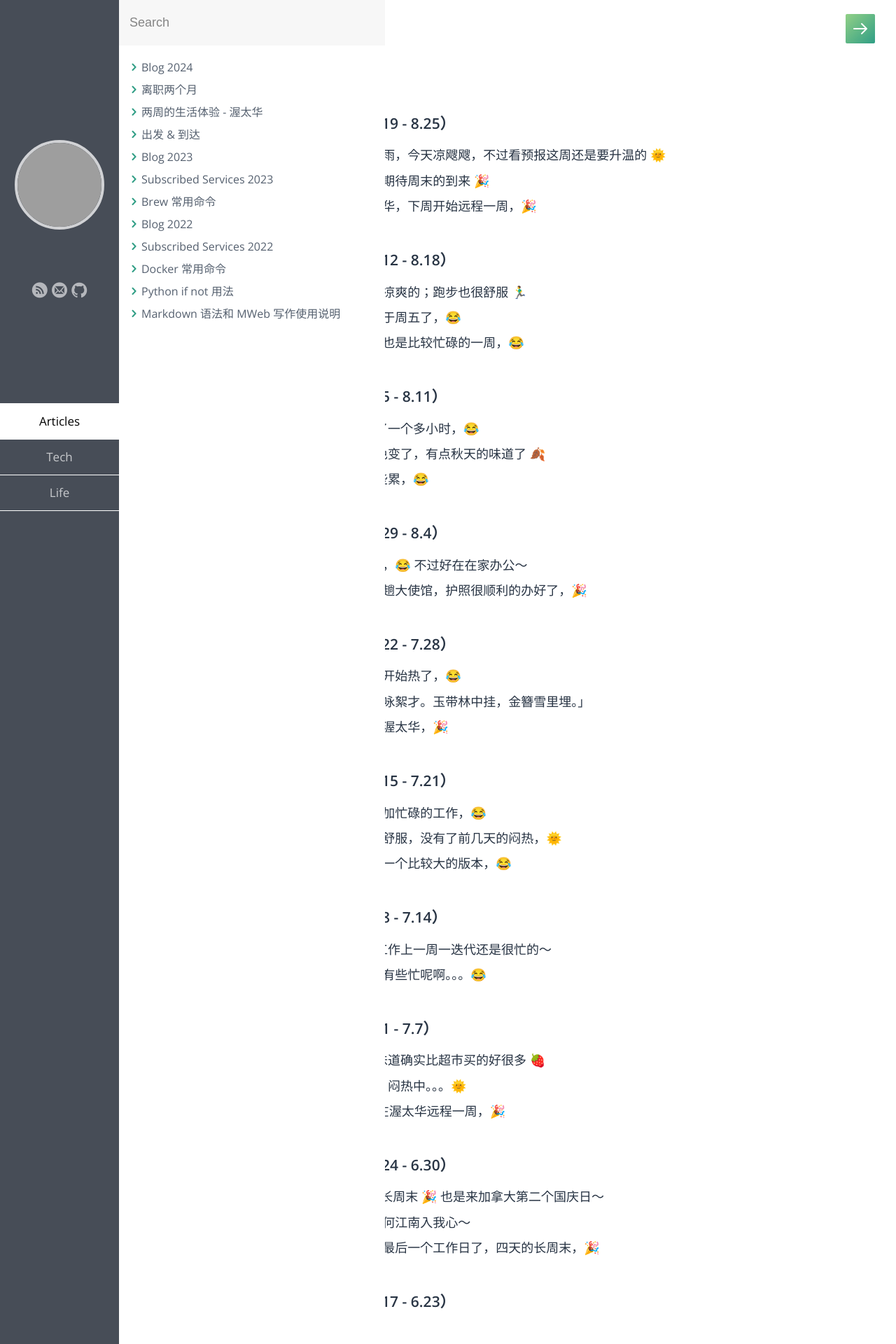
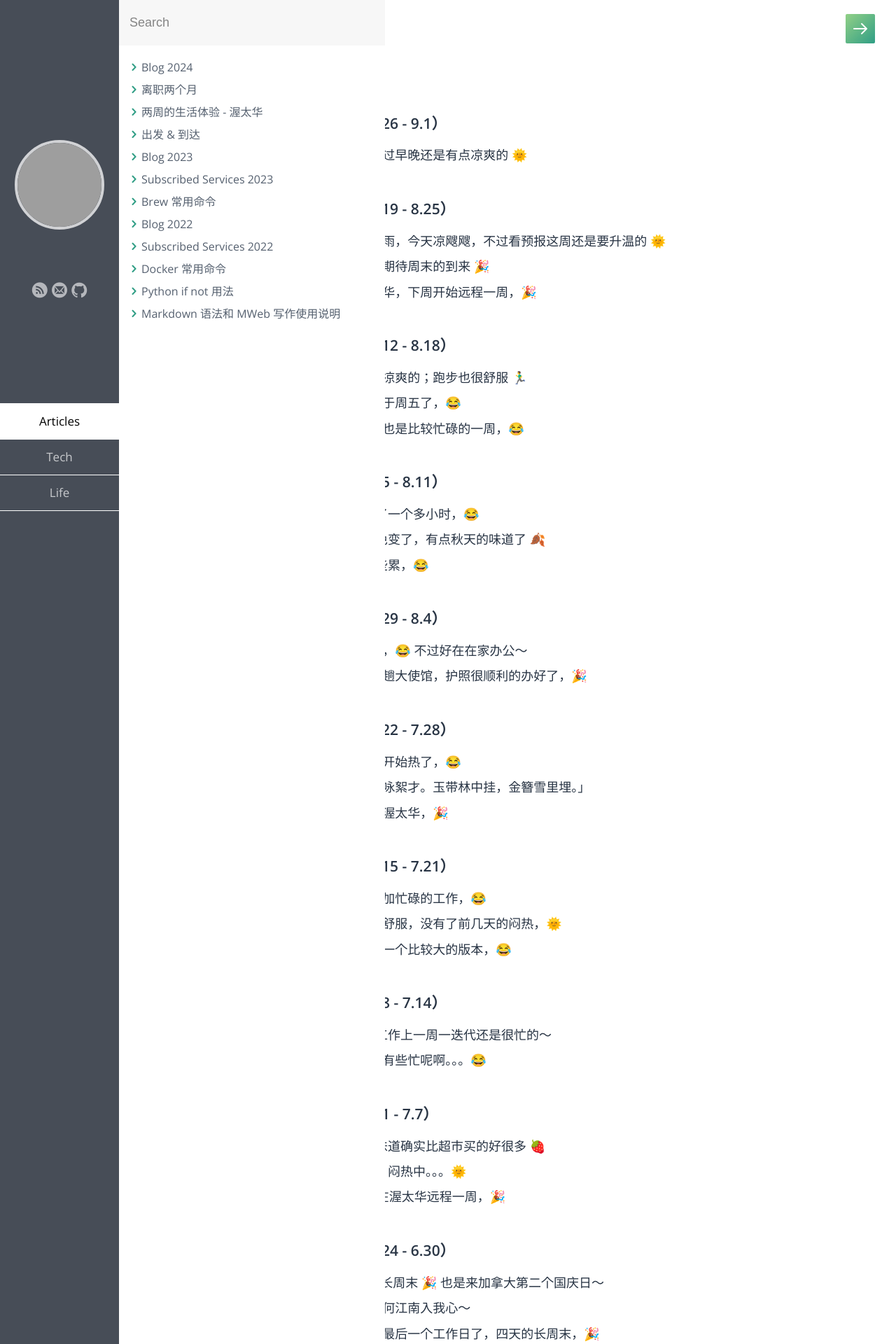
Before and after one commit to samxupeiran/samxupeiran.github.io, a Jekyll site: the page built from _posts/life/2024-01-02-my-blog.md, in a window 1280 px wide. Shown: the top 1920 px of the page at 70% size. Built offline with Jekyll 4.4.1, drawn with Linux system fonts in a browser that asks for light colours; some web fonts are replaced; some of the changed text lies outside the part shown; grey boxes are pictures that could not be loaded.

Commit message:
feat: add weekly blog 8/26

```diff
--- a/_posts/life/2024-01-02-my-blog.md
+++ b/_posts/life/2024-01-02-my-blog.md
@@ -5,6 +5,9 @@ category: Life
 tags: Blog
 ---
 
+
+- ### 2024 年 8 月 第 5 周（8.26 - 9.1）
+     - 8.26 最近白天虽然热，不过早晚还是有点凉爽的 🌞
 
 - ### 2024 年 8 月 第 4 周（8.19 - 8.25）
      - 8.19 周末两天基本都在下雨，今天凉飕飕，不过看预报这周还是要升温的 🌞
```
